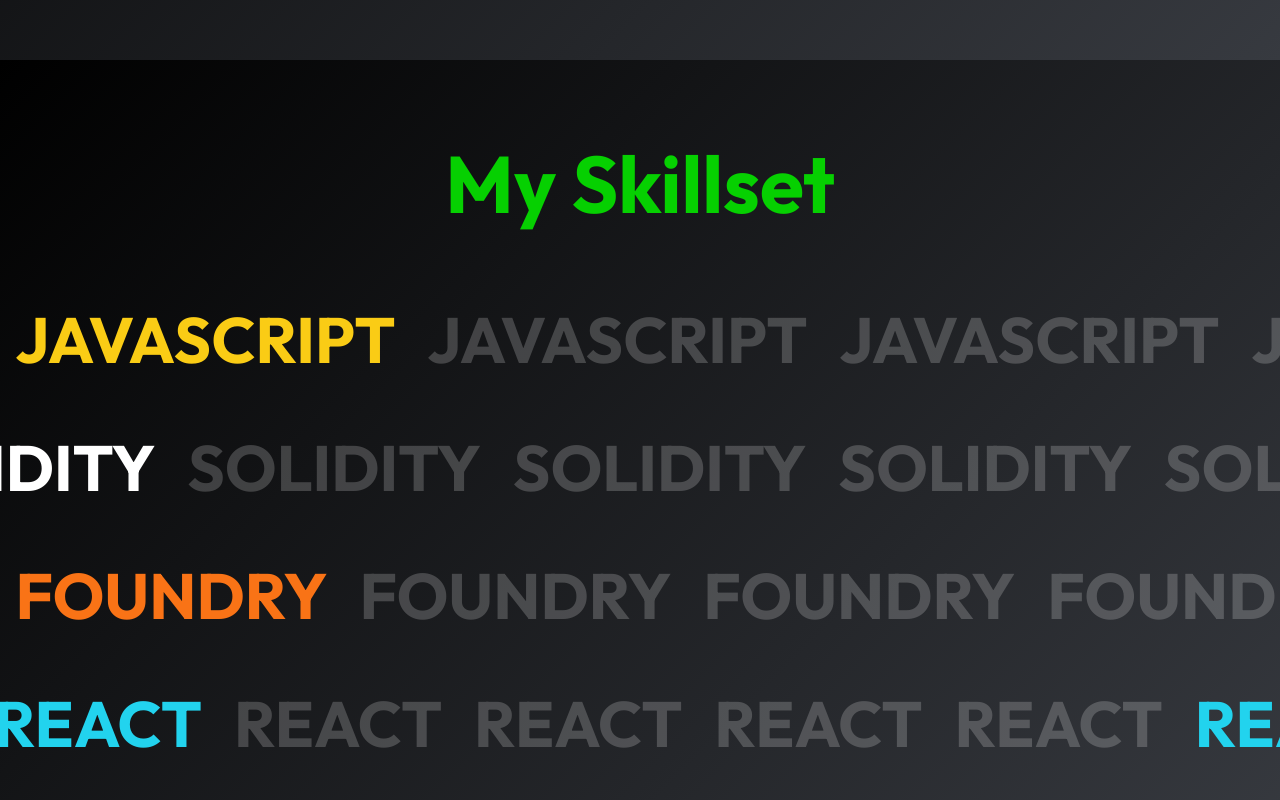
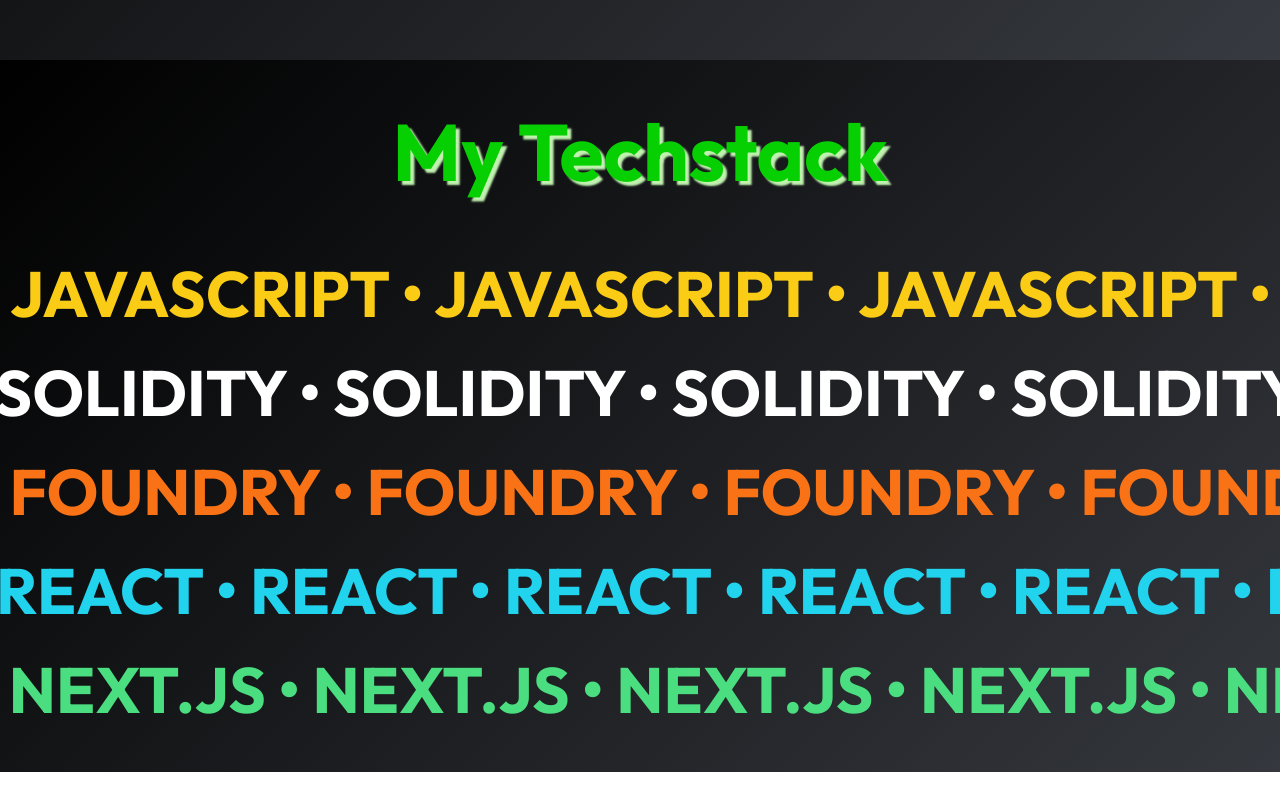
Before and after one commit to eik-1/Portfolio, a React (Vite) app: page / in a window 1280 px wide. Shown: the part 740-1540 px from the top of the page. After the commit the page ends 1512 px from the top, so only its background shows below. Built offline with nearby package versions, Linux system fonts and the light colour scheme.

Commit message:
Added Marquee for Skills

```diff
--- a/src/components/Skills.jsx
+++ b/src/components/Skills.jsx
@@ -4,25 +4,23 @@
 
 const Skills = () => {
     const skills = [
-        { name: "JAVASCRIPT", color: "text-yellow-400" },
-        { name: "SOLIDITY", color: "text-white" },
-        { name: "FOUNDRY", color: "text-orange-500" },
-        { name: "REACT", color: "text-cyan-400" },
-        { name: "NEXT.JS", color: "text-green-400" },
+        { name: "JAVASCRIPT", color: "text-yellow-400", velocity: 5 },
+        { name: "SOLIDITY", color: "text-white", velocity: -5 },
+        { name: "FOUNDRY", color: "text-orange-500", velocity: 5 },
+        { name: "REACT", color: "text-cyan-400", velocity: -5 },
+        { name: "NEXT.JS", color: "text-green-400", velocity: 5 },
     ]
 
     return (
         <section className={styles.skillsSection}>
-            <h2 className={styles.title}>My Skillset</h2>
-            {skills.map((skill, index) => (
+            <h2 className={styles.title}>My Techstack</h2>
+            {skills.map((skill) => (
                 <VelocityScroll
                     key={skill.name}
-                    direction={index % 2 === 0 ? "left" : "right"}
-                    className={styles.marqueeWrapper}
-                    highlightColor={skill.color}
-                >
-                    {`${skill.name}.${skill.name}.${skill.name}.${skill.name}.${skill.name}`}
-                </VelocityScroll>
+                    text={`${skill.name} • `.repeat(10)}
+                    baseVelocity={skill.velocity}
+                    className={`${styles.marquee} ${skill.color}`}
+                />
             ))}
         </section>
     )
--- a/src/components/Skills.module.css
+++ b/src/components/Skills.module.css
@@ -1,18 +1,20 @@
 .skillsSection {
-  padding: 4rem 0;
+  padding: 2rem 0;
+  overflow: hidden;
 }
 
 .title {
+  text-align: center;
   font-size: 5rem;
   font-weight: bold;
-  text-align: center;
   margin-bottom: 2rem;
   color: #06D001;
+  text-shadow: 4px 4px 2px #C1F2B0;
 }
 
-.marqueeWrapper {
+.marquee {
   font-size: 4rem;
   font-weight: bold;
-  padding: 1rem 0;
-  color: rgba(255, 255, 255, 0.2);
+  padding: 0.1rem 0;
+  text-transform: uppercase;
 }
--- a/src/components/magicui/VelocityScroll.tsx
+++ b/src/components/magicui/VelocityScroll.tsx
@@ -1,73 +1,106 @@
-import React, { useRef, useEffect, useState } from 'react';
-import { motion, useScroll, useSpring, useTransform } from 'framer-motion';
+import { cn } from "../../lib/utils";
+import { wrap } from "@motionone/utils";
+import {
+  motion,
+  useAnimationFrame,
+  useMotionValue,
+  useScroll,
+  useSpring,
+  useTransform,
+  useVelocity,
+} from "framer-motion";
+import React, { useEffect, useRef, useState } from "react";
 
 interface VelocityScrollProps {
-  children: string;
-  direction?: 'left' | 'right';
+  text: string;
+  baseVelocity?: number;
   className?: string;
-  highlightColor: string;
+  coloredClass?: string;
+  children?: React.ReactNode;
 }
 
-export function VelocityScroll({
+function ParallaxText({
   children,
-  direction = 'left',
+  baseVelocity = 100,
   className,
-  highlightColor,
+  coloredClass,
 }: VelocityScrollProps) {
-  const ref = useRef<HTMLDivElement>(null);
-  const [contentWidth, setContentWidth] = useState(0);
+  const baseX = useMotionValue(0);
   const { scrollY } = useScroll();
-  const springConfig = { stiffness: 100, damping: 30, restDelta: 0.001 };
+  const scrollVelocity = useVelocity(scrollY);
+  const smoothVelocity = useSpring(scrollVelocity, {
+    damping: 50,
+    stiffness: 400,
+  });
 
-  const x = useSpring(
-    useTransform(
-      scrollY,
-      [0, 1000],
-      direction === 'left' ? [0, -contentWidth] : [-contentWidth, 0]
-    ),
-    springConfig
-  );
+  const velocityFactor = useTransform(smoothVelocity, [0, 1000], [0, 5], {
+    clamp: false,
+  });
+
+  const [repetitions, setRepetitions] = useState(1);
+  const containerRef = useRef<HTMLDivElement>(null);
+  const textRef = useRef<HTMLSpanElement>(null);
 
   useEffect(() => {
-    if (ref.current) {
-      setContentWidth(ref.current.scrollWidth / 2);
-    }
+    const calculateRepetitions = () => {
+      if (containerRef.current && textRef.current) {
+        const containerWidth = containerRef.current.offsetWidth;
+        const textWidth = textRef.current.offsetWidth;
+        const newRepetitions = Math.ceil(containerWidth / textWidth) + 2;
+        setRepetitions(newRepetitions);
+      }
+    };
+
+    calculateRepetitions();
+
+    window.addEventListener("resize", calculateRepetitions);
+    return () => window.removeEventListener("resize", calculateRepetitions);
   }, [children]);
 
-  useEffect(() => {
-    let timeoutId: NodeJS.Timeout;
-    const handleScrollEnd = () => {
-      timeoutId = setTimeout(() => {
-        x.stop();
-      }, 500);
-    };
+  const x = useTransform(baseX, (v) => `${wrap(-100 / repetitions, 0, v)}%`);
 
-    window.addEventListener('scroll', handleScrollEnd);
-    return () => {
-      window.removeEventListener('scroll', handleScrollEnd);
-      if (timeoutId) clearTimeout(timeoutId);
-    };
-  }, [x]);
+  const directionFactor = React.useRef<number>(1);
+  useAnimationFrame((t, delta) => {
+    let moveBy = directionFactor.current * baseVelocity * (delta / 20000);
 
-  const words = children.split('.');
-  const repeatedWords = Array(20).fill(words).flat();
+    if (velocityFactor.get() < 0) {
+      directionFactor.current = -1;
+    } else if (velocityFactor.get() > 0) {
+      directionFactor.current = 1;
+    }
+
+    moveBy += directionFactor.current * moveBy * velocityFactor.get();
+
+    baseX.set(baseX.get() + moveBy);
+  });
 
   return (
-    <div ref={ref} className={`overflow-hidden whitespace-nowrap ${className}`}>
-      <motion.div style={{ x }} className="inline-block">
-        {repeatedWords.map((word, index) => (
-          <span key={index} className={`inline-block mx-4 ${index % words.length === 0 ? highlightColor : ''}`}>
-            {word}
-          </span>
-        ))}
-      </motion.div>
-      <motion.div style={{ x }} className="inline-block">
-        {repeatedWords.map((word, index) => (
-          <span key={index} className={`inline-block mx-4 ${index % words.length === 0 ? highlightColor : ''}`}>
-            {word}
+    <div
+      className="w-full overflow-hidden whitespace-nowrap"
+      ref={containerRef}
+    >
+      <motion.div className={cn("inline-block", className)} style={{ x }}>
+        {Array.from({ length: repetitions }).map((_, i) => (
+          <span key={i} ref={i === 0 ? textRef : null}>
+            <span className={i === 0 ? coloredClass : ''}>{children}</span>{" "}
           </span>
         ))}
       </motion.div>
     </div>
   );
 }
+
+export function VelocityScroll({
+  text,
+  baseVelocity = 5,
+  className,
+  coloredClass,
+}: VelocityScrollProps) {
+  return (
+    <section className="relative w-full">
+      <ParallaxText text={text} baseVelocity={baseVelocity} className={className} coloredClass={coloredClass}>
+        {text}
+      </ParallaxText>
+    </section>
+  );
+}
```
